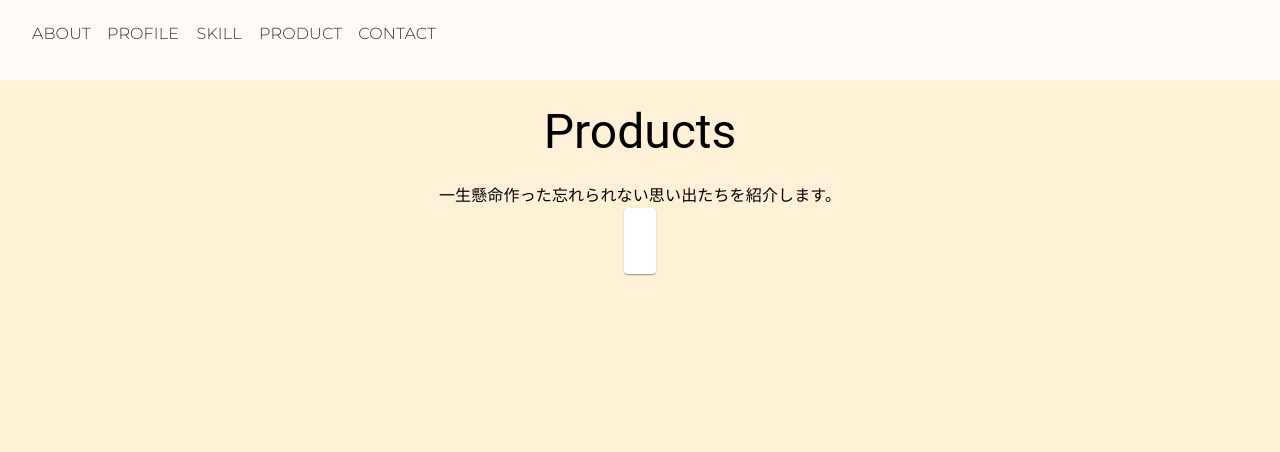
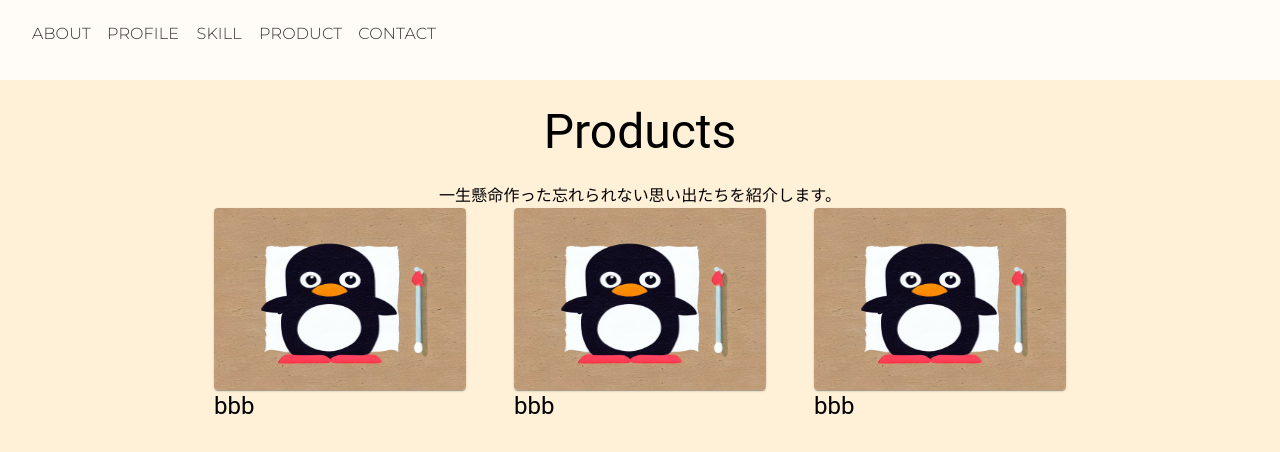
Before and after one commit to morita-koki/portfolio, a Next.js app: page /product in a window 1280 px wide. Shown: the top 452 px of the page. Built offline with nearby package versions, Linux system fonts and the light colour scheme.

Commit message:
ProductCardWithModalを軽く実装

```diff
--- a/src/app/product/page.tsx
+++ b/src/app/product/page.tsx
@@ -1,7 +1,7 @@
 "use client"
 // import styles from './page.module.css'
 
-import { Container, Grid, Typography } from "@mui/material";
+import { Box, Container, Grid, Typography } from "@mui/material";
 
 // original conponent
 
@@ -9,8 +9,9 @@ import * as React from 'react';
 import ProductCardWithModal from "@/components/modules/ProductCardWithModal";
 
 
+
 const prop = {
-    img: "",
+    img: "/penguin.jpeg",
     title: "this is title",
     description: "this is description"
 }
@@ -27,9 +28,18 @@ export default function ProductsPage() {
         <Grid
             container
             direction="row"
-            justifyContent="space-evenly"
-            alignItems="center" >
-            <ProductCardWithModal props={prop}/>
+            justifyContent="space-between"
+            alignItems="center"
+            spacing={6} >
+            <Grid item xs={8} md={4}>
+                <ProductCardWithModal title="bbb" image="/penguin.jpeg" description="hello" />
+            </Grid>
+            <Grid item xs={8} md={4}>
+                <ProductCardWithModal title="bbb" image="/penguin.jpeg" description="hello" />
+            </Grid>
+            <Grid item xs={8} md={4}>
+                <ProductCardWithModal title="bbb" image="/penguin.jpeg" description="hello" />
+            </Grid>
         </Grid>
     </Container>
   )
--- a/src/components/modules/ProductCardWithModal.tsx
+++ b/src/components/modules/ProductCardWithModal.tsx
@@ -1,4 +1,5 @@
 import React, { useState } from 'react';
+import { styled } from '@mui/material/styles';
 import {
   Card,
   CardMedia,
@@ -6,38 +7,94 @@ import {
   Typography,
   Modal,
   Backdrop,
-  Fade,
+  Box,
 } from '@mui/material';
-import { styled } from '@mui/material/styles';
+import Image from 'next/image';
 
-const StyledCard = styled(Card)({
+const StyledCard = styled(Card)(({ theme }) => ({
   maxWidth: 345,
   transition: 'transform 0.2s',
   cursor: 'pointer',
   '&:hover': {
     transform: 'scale(1.1)',
   },
-});
+  position: "relative"
+}));
 
-const StyledCardMedia = styled(CardMedia)({
+const StyledCardMedia = styled(CardMedia)(({ theme }) => ({
   height: 0,
   paddingTop: '56.25%', // 16:9
-});
+}));
 
-const StyledModal = styled(Modal)({
+const StyledModal = styled(Modal)(({ theme }) => ({
   display: 'flex',
   alignItems: 'center',
   justifyContent: 'center',
-});
+}));
 
-const StyledPaper = styled('div')(({ theme }) => ({
+
+const ProductCard = (props: any) => {
+  return (
+    <Box id="product-card">
+      <StyledCard onClick={props.handleOpen}>
+        <StyledCardMedia>
+          <Image
+            src={props.image}
+            alt={props.title}
+            fill
+          />
+        </StyledCardMedia>
+        <CardContent></CardContent> {/* 空でよい */}
+      </StyledCard>
+      <Typography gutterBottom variant="h5" component="h2">
+        {props.title}
+      </Typography>
+    </Box>
+  )
+}
+
+const StyledBox = styled(Box)(({ theme }) => ({
+  position: 'absolute',
+  top: '50%',
+  left: '50%',
+  transform: 'translate(-50%, -50%)',
+  width: "80vw",
   backgroundColor: theme.palette.background.paper,
   border: '2px solid #000',
-  boxShadow: theme.shadows[5],
-  padding: theme.spacing(2, 4, 3),
+  boxShadow: theme.shadows[24],
+  padding: theme.spacing(4),
 }));
 
-function ProductCard(props: any) {
+
+const TitleWithBorder = styled(Typography)(({ theme }) => ({
+  display: "flex",
+  alignItems: "center",
+  "&:before, &:after": {
+      content: "''",
+      height: "1px",
+      flexGrow: "1",
+      backgroundColor: "#666",
+  },
+  "&:before": {
+      marginRight: "1rem",
+  },
+  "&:after": {
+      marginLeft: "1rem",
+  },
+}))
+
+const ProductModalItem = (props: any) => {
+    return (
+      <StyledBox id="product-modal-item">
+        <TitleWithBorder>{props.title}</TitleWithBorder>
+        <Typography variant="body1">{props.description}</Typography>
+        <TitleWithBorder>使用技術など</TitleWithBorder>
+        <Typography variant="body1">{props.description}</Typography>
+        <Image src={props.image} alt={props.title} width={600} height={400} />
+      </StyledBox>
+    )
+}
+function ProductCardWithModal(props: any) { // HACK: anyはよくないね
   const [open, setOpen] = useState(false);
 
   const handleOpen = () => {
@@ -50,36 +107,29 @@ function ProductCard(props: any) {
 
   return (
     <div>
-      <StyledCard onClick={handleOpen}>
-        <StyledCardMedia image={props.image} title={props.title} />
-        <CardContent>
-          <Typography gutterBottom variant="h5" component="h2">
-            {props.title}
-          </Typography>
-          <Typography variant="body2" color="textSecondary" component="p">
-            {props.description}
-          </Typography>
-        </CardContent>
-      </StyledCard>
+      <ProductCard
+        image={props.image}
+        title={props.title}
+        handleOpen={handleOpen}/>
+
       <StyledModal
         open={open}
         onClose={handleClose}
         closeAfterTransition
-        BackdropComponent={Backdrop}
-        BackdropProps={{
-          timeout: 500,
+        slots={{ backdrop: Backdrop }}
+        slotProps={{
+          backdrop: {
+            timeout: 500,
+          },
         }}
       >
-        <Fade in={open}>
-          <StyledPaper>
-            <Typography variant="h4">{props.title}</Typography>
-            <Typography variant="body1">{props.description}</Typography>
-            <img src={props.image} alt={props.title} />
-          </StyledPaper>
-        </Fade>
+        <ProductModalItem
+          title={props.title}
+          image={props.image}
+          description={props.description}/>
       </StyledModal>
     </div>
   );
 }
 
-export default ProductCard;
+export default ProductCardWithModal;
```
